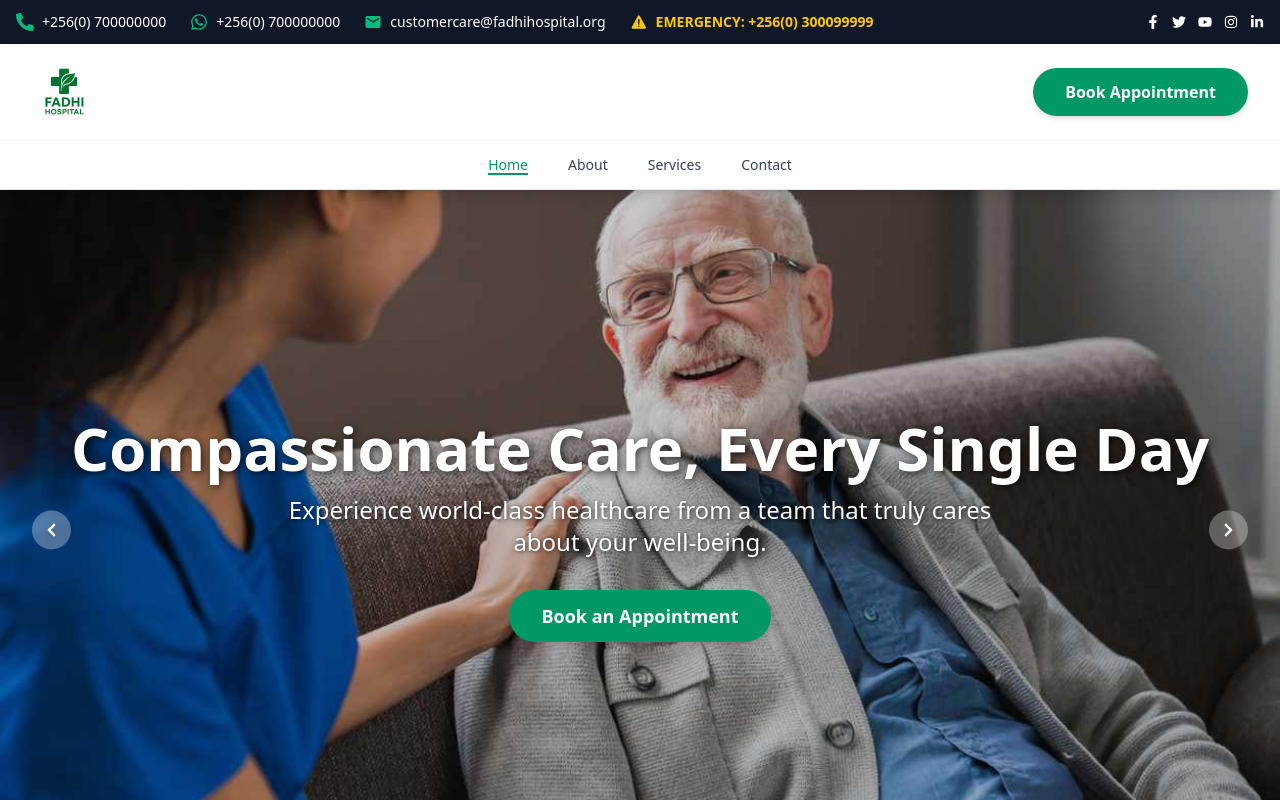
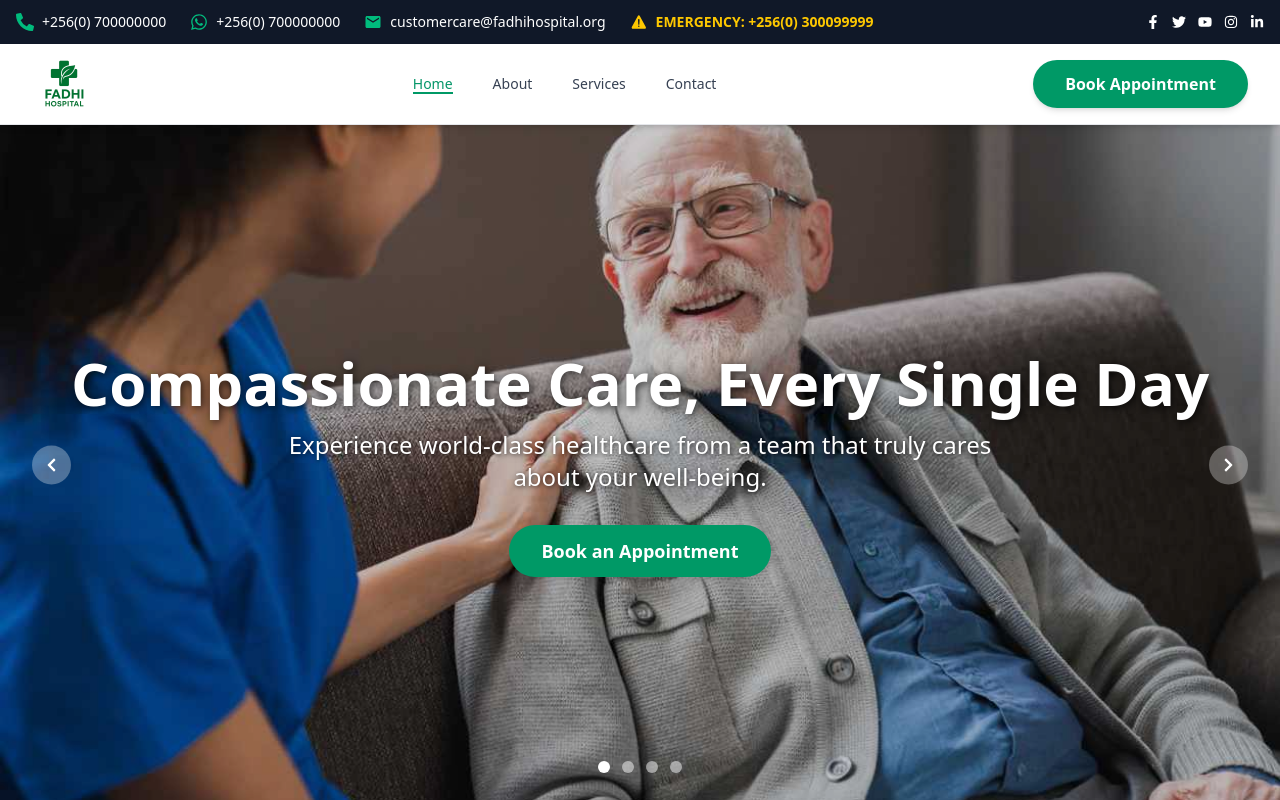
Before and after one commit to fadhi256/Hospital, a React (Vite) app: page / in a window 1280 px wide. Shown: the top 800 px of the page. Built offline with nearby package versions, Linux system fonts and the light colour scheme.

Commit message:
Refactor Navbar and App components: enhance layout structure, improve mobile menu functionality, and streamline navigation links

```diff
--- a/src/App.jsx
+++ b/src/App.jsx
@@ -10,7 +10,7 @@ import Contact from './pages/Contact';
 
 function App() {
   return (
-    <div className="flex flex-col min-h-screen bg-white">
+    <div className="flex-grow flex-col min-h-screen bg-white">
 
       <TopBar />
       <Navbar />
--- a/src/components/Navbar.jsx
+++ b/src/components/Navbar.jsx
@@ -1,20 +1,12 @@
 // src/components/Navbar.jsx
 
-import React, { useState, useEffect } from 'react';
+import React, { useState } from 'react';
 import { HiMenu, HiX } from 'react-icons/hi';
-import { motion } from "framer-motion";
-import { Link, useLocation } from 'react-router-dom';
+import { motion, AnimatePresence } from "framer-motion";
+// 1. Import NavLink instead of Link
+import { NavLink, Link } from 'react-router-dom';
 import { fadeIn } from '../utils/motion';
 import logo from '../assets/FadhiHosipital.png';
-
-const Navbar = () => {
-  const [isMenuOpen, setIsMenuOpen] = useState(false);
-  const location = useLocation();
-  const [activeLink, setActiveLink] = useState(location.pathname);
-
-  useEffect(() => {
-    setActiveLink(location.pathname);
-  }, [location.pathname]);
 
 const navLinks = [
   { href: "/", label: "Home" },
@@ -23,62 +15,87 @@ const Navbar = () => {
   { href: "/contact", label: "Contact" },
 ];
 
+const Navbar = () => {
+  const [isMenuOpen, setIsMenuOpen] = useState(false);
+
   return (
+    <>
       <motion.nav
         variants={fadeIn('down', 0.3)}
         initial="hidden"
-      whileInView="show"
+        animate="show"
         viewport={{ once: true }}
-      // 1. "PERFECTED" COLOR: Changed bg-gray-200 to bg-white for a cleaner, more professional look
-      className="bg-white z-40 border-b border-gray-200 shadow-lg"
+
+        className="bg-white z-40 border-b border-gray-200 shadow-md sticky top-0"
       >
+        {/* 3. A SINGLE, UNIFIED HEADER ROW */}
+        <div className="container mx-auto px-4 sm:px-6 lg:px-8 h-20 flex justify-between items-center">
 
-      {/* 🏥 UPPER SECTION: Logo and CTA */}
-      <div className="border-b border-gray-100">
-        <div className="container mx-auto px-4 sm:px-6 lg:px-8 h-24 flex justify-between items-center">
-
-          {/* Logo animation */}
+          {/* Left: Logo */}
+          <Link to="/">
             <motion.div
               variants={fadeIn('right', 0.5)}
-            className="flex items-center cursor-pointer"
-          >
-            <motion.div
               whileHover={{ scale: 1.05 }}
-              className="flex items-center"
             >
               {logo ? (
                 <img
                   src={logo}
                   alt="Fadhi Hospital Logo"
-                  // 2. "PERFECTED" LOGO SIZE: Adjusted h-20 to h-16 for better balance
                   className="h-16 w-auto object-contain"
                   loading="lazy"
                   decoding="async"
                 />
               ) : (
-                <Link to="/" className="text-3xl font-extrabold text-gray-900">
+                <span className="text-3xl font-extrabold text-gray-900">
                   Fadhi Hospital
-                </Link>
+                </span>
               )}
             </motion.div>
+          </Link>
+
+          {/* Center: Desktop Navigation Links */}
+          <motion.div
+            variants={fadeIn('down', 0.5)}
+            className="hidden md:flex items-center gap-10"
+          >
+            {navLinks.map((link) => (
+              // 4. USING NAVLINK: It automatically gets an 'active' class
+              <NavLink
+                key={link.label}
+                to={link.href}
+                // 'active' class is in src/index.css
+                className={({ isActive }) =>
+                  `text-sm font-medium relative after:absolute after:bottom-0 after:left-0 after:h-0.5 after:w-0 hover:after:w-full
+                  after:bg-emerald-600 after:transition-all text-gray-700 hover:text-emerald-600
+                  ${isActive ? 'active after:w-full' : ''}`
+                }
+              >
+                {link.label}
+              </NavLink>
+            ))}
           </motion.div>
 
-          {/* CTA & Mobile Button animation */}
+          {/* Right: CTA & Mobile Menu Button */}
           <div className="flex items-center gap-4">
+            {/* Desktop CTA */}
+            <motion.div variants={fadeIn('left', 0.5)} className="hidden md:block">
               <Link to="/contact">
                 <motion.button
-                variants={fadeIn('left', 0.5)}
                   whileHover={{ scale: 1.05 }}
                   whileTap={{ scale: 0.95 }}
-                className="hidden md:block bg-emerald-600 text-white px-8 py-3 rounded-full hover:bg-emerald-700 text-base font-semibold transition-all shadow-md hover:shadow-lg"
+                  className="bg-emerald-600 text-white px-8 py-3 rounded-full hover:bg-emerald-700 text-base font-semibold transition-all shadow-md hover:shadow-lg"
                 >
                   Book Appointment
                 </motion.button>
               </Link>
+            </motion.div>
+
+            {/* Mobile Menu Button */}
             <motion.button
               variants={fadeIn('left', 0.4)}
               className="md:hidden w-auto p-2"
               onClick={() => setIsMenuOpen(!isMenuOpen)}
+              aria-label="Toggle menu"
             >
               {isMenuOpen ? (
                 <HiX className="h-7 w-7 text-gray-700" />
@@ -87,89 +104,50 @@ const Navbar = () => {
               )}
             </motion.button>
           </div>
+
         </div>
-      </div>
+      </motion.nav>
 
-      {/* 📑 LOWER SECTION: Navigation Links */}
-      <div className="hidden md:block">
-        <div className="container mx-auto px-4 sm:px-6 lg:px-8 h-12 flex items-center justify-center">
-
-          {/* Links animation */}
+      {/* 5. MOBILE MENU: This is now separate and animates cleanly */}
+      <AnimatePresence>
+        {isMenuOpen && (
           <motion.div
-            variants={fadeIn('down', 0.5)}
-            className="flex items-center gap-10"
+            // Full-screen overlay
+            initial={{ opacity: 0, y: -50 }}
+            animate={{ opacity: 1, y: 0 }}
+            exit={{ opacity: 0, y: -50 }}
+            transition={{ type: 'spring', stiffness: 300, damping: 30 }}
+            className="md:hidden bg-white shadow-lg fixed top-[128px] left-0 w-full z-30" // Sits just below both bars
           >
-            {navLinks.map((link, index) => (
-              <Link
-                key={index}
+            <div className="container mx-auto px-4 py-6 space-y-4">
+              {navLinks.map((link) => (
+                <NavLink
+                  key={link.label}
                   to={link.href}
-                onClick={() => setActiveLink(link.href)}
-                className={`text-sm font-medium relative after:absolute after:bottom-0 after:left-0 after:h-0.5 after:w-0 hover:after:w-full
-                  after:bg-emerald-600 after:transition-all text-gray-700 hover:text-emerald-600
-                  ${activeLink === link.href ? 'active after:w-full' : ''}`}
-              >
-                <motion.span
-                  variants={fadeIn('down', 0.2 * (index + 1))}
+                  onClick={() => setIsMenuOpen(false)} // Close menu on click
+                  className={({ isActive }) =>
+                    `block text-base font-medium py-2 px-4 rounded-lg
+                    text-gray-700 hover:bg-emerald-50 hover:text-emerald-600 transition-colors
+                    ${isActive ? 'active bg-emerald-50' : ''}`
+                  }
                 >
                   {link.label}
-                </motion.span>
-              </Link>
-            ))}
-          </motion.div>
-        </div>
-      </div>
-
-      {/* 📱 Mobile Menu (Dropdown) */}
-      {isMenuOpen && (
-        <motion.div
-          variants={fadeIn('down', 0.2)}
-          initial="hidden"
-          animate="show"
-          // 3. "PERFECTED" MOBILE BG: Matched the main bg-white
-          className="md:hidden bg-white border-t border-gray-100 py-4 absolute w-full shadow-lg"
-        >
-          <motion.div
-            className="container mx-auto px-4 space-y-4"
-          >
-            {navLinks.map((link, index) => (
-              <Link
-                key={index}
-                to={link.href}
-                onClick={() => {
-                  setActiveLink(link.href);
-                  setIsMenuOpen(false);
-                }}
-                // 4. *** CRITICAL FIX ***: Changed text-white to text-gray-700 to make links visible
-                className={`block text-base font-medium py-2 px-4 rounded-lg
-                  text-gray-700 hover:bg-emerald-50 hover:text-emerald-600 transition-colors
-                  ${activeLink === link.href ? 'active bg-emerald-50' : ''}`}
-              >
-                <motion.span
-                  variants={fadeIn('right', 0.2 * (index + 1))}
-                  initial="hidden"
-                  animate="show"
-                >
-                  {link.label}
-                </motion.span>
-              </Link>
+                </NavLink>
               ))}
 
               <Link to="/contact" className="pt-2 block">
                 <motion.button
-                variants={fadeIn('up', 0.4)}
-                initial="hidden"
-                animate="show"
-                whileHover={{ scale: 1.02 }}
-                whileTap={{ scale: 0.98 }}
+                  onClick={() => setIsMenuOpen(false)}
                   className="w-full bg-emerald-600 text-white px-6 py-3 rounded-full hover:bg-emerald-700 text-sm font-medium transition-all shadow-md"
                 >
                   Book Appointment
                 </motion.button>
               </Link>
-          </motion.div>
+            </div>
           </motion.div>
         )}
-    </motion.nav>
+      </AnimatePresence>
+    </>
   );
 };
 
```
Lines whose indentation alone changed are shown as unchanged.
